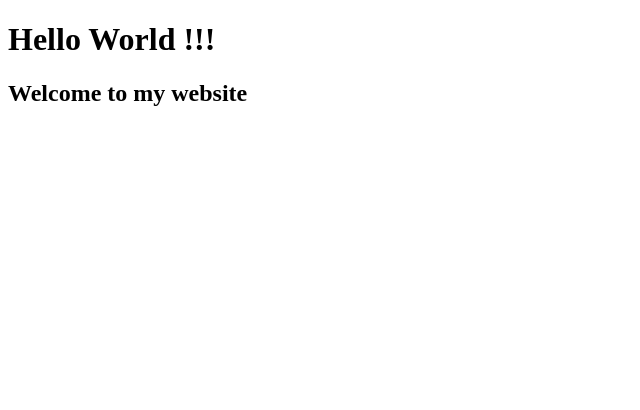
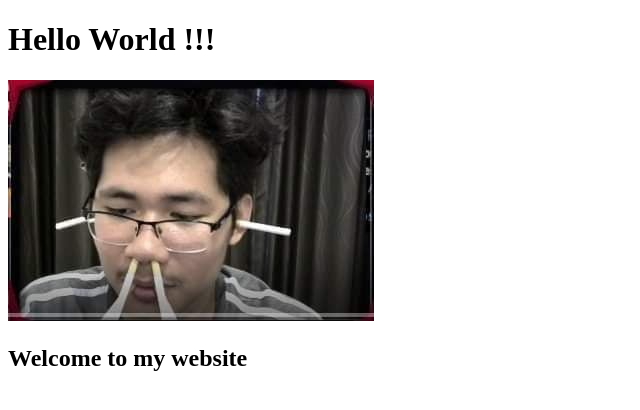
Before and after one commit to uiuiui219/testGit, a plain HTML site: page Index.html in a window 1280 px wide. Shown: the whole page, without its empty margins (0-640 px from the left). Drawn offline with Linux system fonts and the light colour scheme.

Commit message:
add img to web

```diff
--- a/Index.html
+++ b/Index.html
@@ -4,5 +4,6 @@
 </head>
 <body>
     <h1>Hello World !!!</h1>
+    <img src="นักสูบ5รู.jpg"/>
     <h2>Welcome to my website</h2>
 </body>
```
